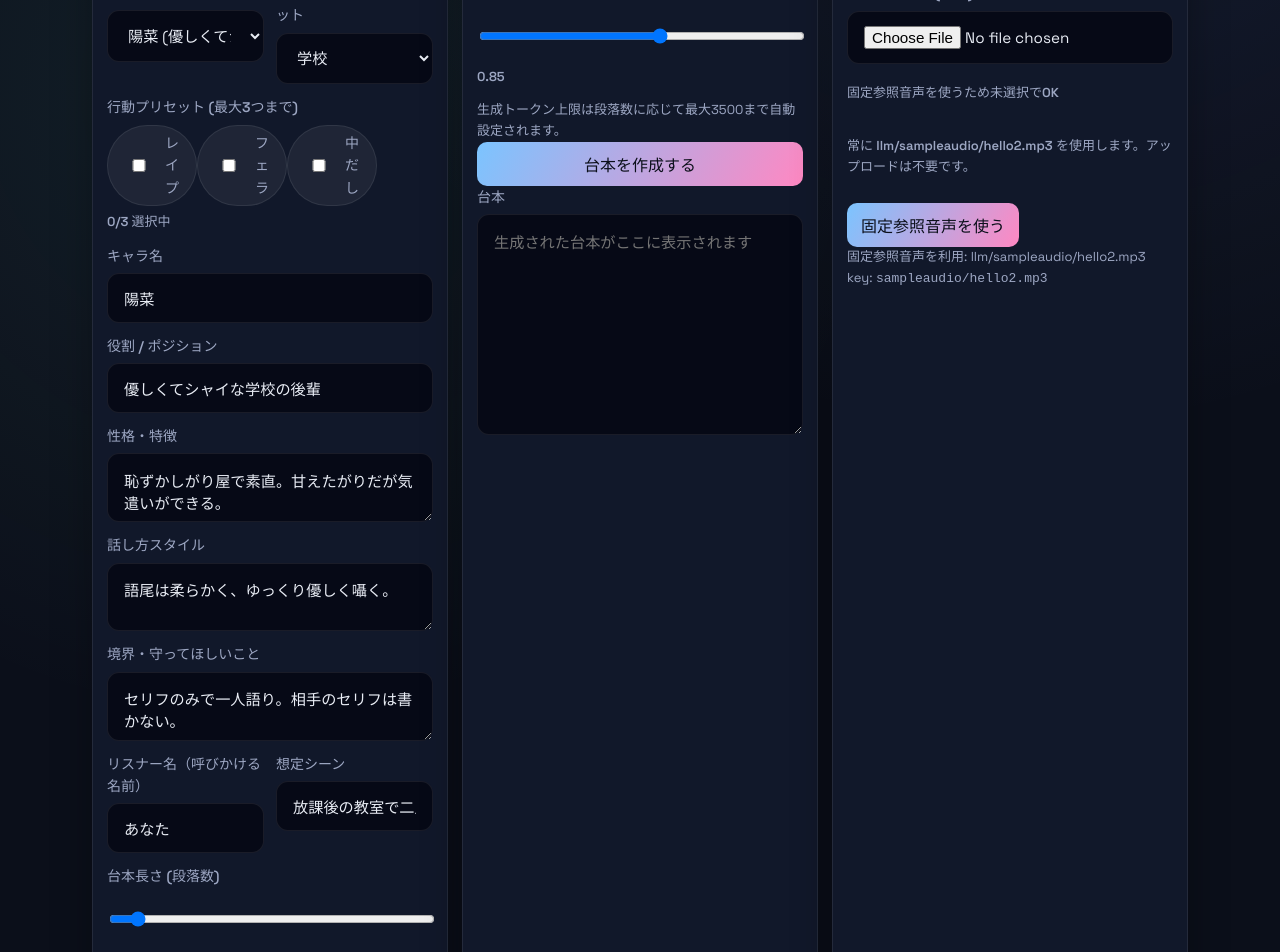
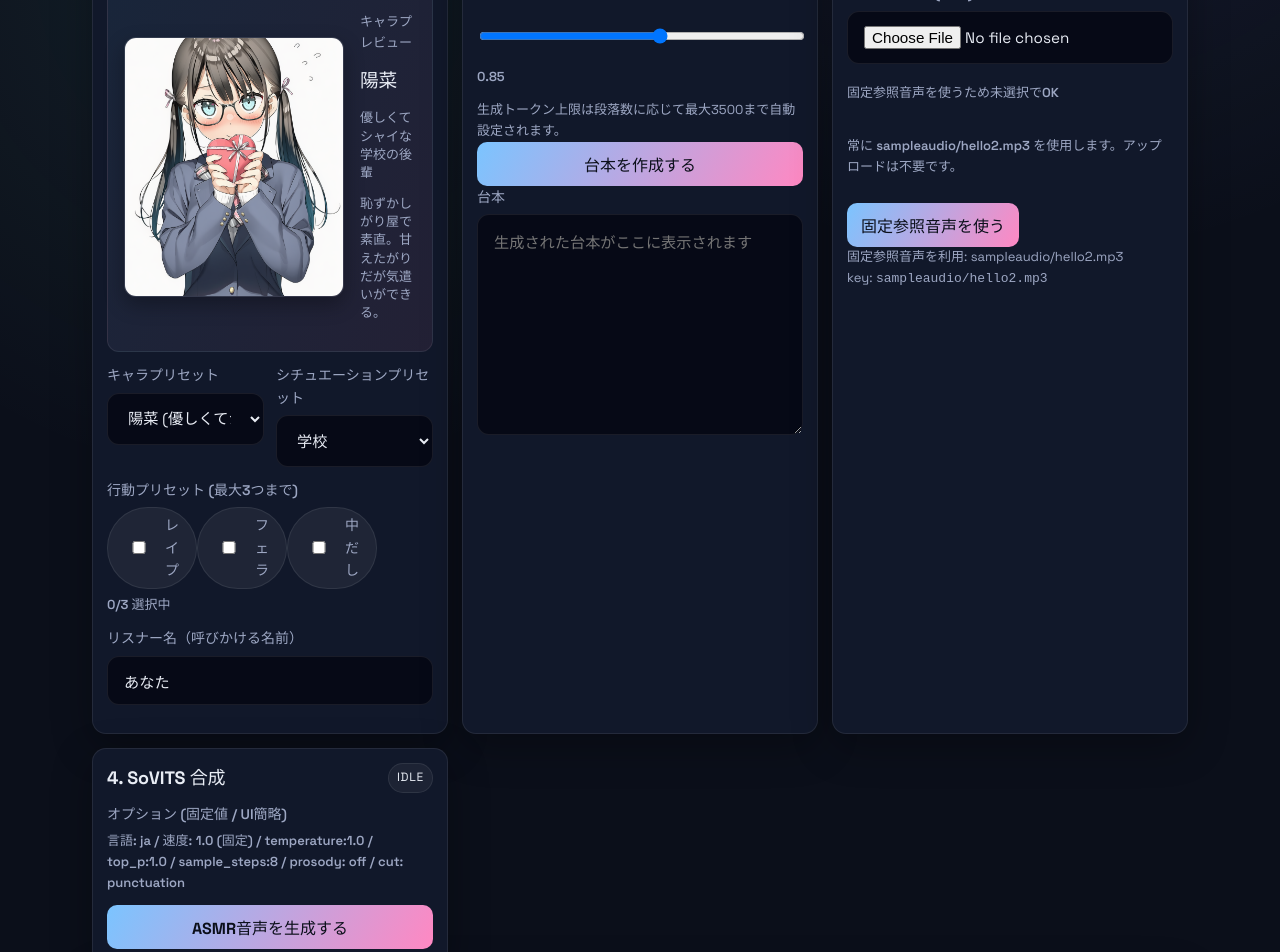
Before and after one commit to gdysaugs/LLMS, a React app in the folder frontend/: page /generate in a window 1280 px wide. Shown: the part 380-1332 px from the top of the page. Built offline with nearby package versions, Linux system fonts and the light colour scheme; the HTML template or start-up script is replaced by a standard one.

Commit message:
Add character preview and simplify generate UI

```diff
--- a/frontend/src/pages/Generate.tsx
+++ b/frontend/src/pages/Generate.tsx
@@ -1,5 +1,20 @@
 import { useEffect, useMemo, useState } from 'react'
 import './generate.css'
+
+type CharacterPreset = {
+  id: string
+  label: string
+  image: string
+  preset: {
+    name: string
+    role: string
+    traits: string
+    style: string
+    boundaries: string
+    listener: string
+    scenario: string
+  }
+}
 
 type TaskRecord = {
   status?: string
@@ -14,6 +29,7 @@ const formatLogTime = () => new Date().toLocaleTimeString(undefined, { hour12: f
 const wait = (ms: number) => new Promise((r) => setTimeout(r, ms))
 
 const defaultModelPath = '/opt/models/Berghof-NSFW-7B.i1-Q6_K.gguf'
+const defaultCharacterImage = '/media/character.png'
 
 export function Generate() {
   const API_GATEWAY_BASE = null
@@ -31,10 +47,11 @@ export function Generate() {
   }, [API_GATEWAY_BASE])
   const API_KEY = import.meta.env.VITE_API_KEY
 
-  const characterPresets = [
+  const characterPresets: CharacterPreset[] = [
     {
       id: 'hina',
       label: '陽菜 (優しくてシャイな後輩)',
+      image: '/media/hina.png',
       preset: {
         name: '陽菜',
         role: '優しくてシャイな学校の後輩',
@@ -48,6 +65,7 @@ export function Generate() {
     {
       id: 'rion',
       label: 'リオン (強気な同級生)',
+      image: '/media/rion.png',
       preset: {
         name: 'リオン',
         role: '強気で口調が荒い女同級生',
@@ -66,9 +84,9 @@ export function Generate() {
   ]
 
   const actionPresets = [
-    { id: 'hug', label: 'レイプ', hint: 'ユーザーに無理やり犯される' },
-    { id: 'cry', label: 'フェラ', hint: 'ユーザーをフェラする　じゅぽっ、じゅるるっじゅぽぽっ、ちゅぱっなどの擬音出す' },
-    { id: 'hand', label: '中だし', hint: 'ユーザーに中だしされる' },
+    { id: 'hug', label: 'レイプ', hint: 'リスナーに無理やり犯される' },
+    { id: 'cry', label: 'フェラ', hint: 'リスナーをフェラする　じゅぽっ、じゅるるっじゅぽぽっ、ちゅぱっなどの擬音出す' },
+    { id: 'hand', label: '中だし', hint: 'リスナーに中だしされる' },
   ]
 
   const [selectedCharacter, setSelectedCharacter] = useState(characterPresets[0].id)
@@ -76,20 +94,31 @@ export function Generate() {
   const [character, setCharacter] = useState({ ...characterPresets[0].preset, listener: 'あなた' })
   const [selectedScene, setSelectedScene] = useState(scenePresets[0].id)
   const [selectedActions, setSelectedActions] = useState<string[]>([])
-  const [paragraphs, setParagraphs] = useState(6)
-  const [scriptHint, setScriptHint] = useState('シーンと行動を選んでください')
+  const paragraphCount = 6
   const [scriptText, setScriptText] = useState('')
   const [llamaStatus, setLlamaStatus] = useState<'idle' | 'loading' | 'success' | 'error'>('idle')
   const [llamaTemp, setLlamaTemp] = useState(0.85)
 
-  const fixedAudioKey = 'sampleaudio/hello2.mp3'
-  const fixedAudioUrl: string | null = null
-  const fixedAudioLabel = 'llm/sampleaudio/hello2.mp3'
+  const fixedAudio = useMemo(() => {
+    if (selectedCharacter === 'rion') {
+      return {
+        key: 'sampleaudio/moushiwakegozaimasenn_02.wav',
+        url: null as string | null,
+        label: 'sampleaudio/moushiwakegozaimasenn_02.wav',
+      }
+    }
+    return {
+      key: 'sampleaudio/hello2.mp3',
+      url: null as string | null,
+      label: 'sampleaudio/hello2.mp3',
+    }
+  }, [selectedCharacter])
+
   const [audioFile, setAudioFile] = useState<File | null>(null)
   const [uploadStatus, setUploadStatus] = useState<'idle' | 'loading' | 'success' | 'error'>('success')
-  const [uploadMessage, setUploadMessage] = useState(`固定参照音声を利用: ${fixedAudioLabel}`)
-  const [uploadedKey, setUploadedKey] = useState<string | null>(fixedAudioKey)
-  const [uploadedPublicUrl, setUploadedPublicUrl] = useState<string | null>(fixedAudioUrl)
+  const [uploadMessage, setUploadMessage] = useState(`固定参照音声を利用: ${fixedAudio.label}`)
+  const [uploadedKey, setUploadedKey] = useState<string | null>(fixedAudio.key)
+  const [uploadedPublicUrl, setUploadedPublicUrl] = useState<string | null>(fixedAudio.url)
 
   const [sovitsStatus, setSovitsStatus] = useState<'idle' | 'loading' | 'success' | 'error'>('idle')
   const [sovitsMessage, setSovitsMessage] = useState('')
@@ -100,6 +129,11 @@ export function Generate() {
 
   const [logs, setLogs] = useState<string[]>([])
 
+  const selectedPreset = characterPresets.find((c) => c.id === selectedCharacter)
+  const characterImage = selectedPreset?.image ?? defaultCharacterImage
+  const characterRoleText = character.role || selectedPreset?.preset.role || ''
+  const characterTraitsText = character.traits || selectedPreset?.preset.traits || ''
+
   const appendLog = (message: string) =>
     setLogs((prev) => [...prev, `[${formatLogTime()}] ${message}`].slice(-200))
 
@@ -108,6 +142,14 @@ export function Generate() {
       if (resultObjectUrl) URL.revokeObjectURL(resultObjectUrl)
     }
   }, [resultObjectUrl])
+
+  useEffect(() => {
+    // キャラ変更時に参照音声を同期
+    setUploadStatus('success')
+    setUploadMessage(`固定参照音声を利用: ${fixedAudio.label}`)
+    setUploadedKey(fixedAudio.key)
+    setUploadedPublicUrl(fixedAudio.url)
+  }, [fixedAudio])
 
   const ensureApiKey = () => {
     if (!API_KEY) throw new Error('VITE_API_KEY が未設定です (X-Api-Key/Bearer 用)')
@@ -136,13 +178,11 @@ export function Generate() {
       `話し方: ${character.style}`,
       `守ること: ${character.boundaries}`,
       `シーン: ${sceneText}`,
-      `行動ヒント: ${actionText || scriptHint || '選択に合わせて臨機応変に'}`,
+      `行動ヒント: ${actionText || '選択に合わせて臨機応変に'}`,
       `必ずリスナーを「${listenerName}」と名前で呼びかける。相手のセリフやラベル、記号、括弧は書かない。説明文やナレーションも書かない。セリフのみで500文字以上。`,
     ]
     return lines.join('\n')
   }
-
-  const promptPreview = buildUserInput()
 
   const applyCharacter = (id: string) => {
     const found = characterPresets.find((c) => c.id === id)
@@ -191,7 +231,7 @@ export function Generate() {
 
     const userInput = buildUserInput()
     const prompt = ''
-    const maxTokens = Math.min(3500, Math.max(800, paragraphs * 320))
+    const maxTokens = Math.min(3500, Math.max(800, paragraphCount * 320))
     const llamaBases = makeBases(API_GATEWAY_BASE ?? API_BASE)
     const body = {
       input: {
@@ -287,8 +327,8 @@ export function Generate() {
   }
 
   const ensureUploaded = async () => {
-    const key = uploadedKey ?? fixedAudioKey
-    const public_url = uploadedPublicUrl ?? fixedAudioUrl
+    const key = uploadedKey ?? fixedAudio.key
+    const public_url = uploadedPublicUrl ?? fixedAudio.url
     setUploadedKey(key)
     setUploadedPublicUrl(public_url ?? null)
     return { key, public_url }
@@ -296,7 +336,7 @@ export function Generate() {
 
   const handleUpload = async () => {
     setUploadStatus('success')
-    setUploadMessage(`固定参照音声を利用: ${fixedAudioLabel}`)
+    setUploadMessage(`固定参照音声を利用: ${fixedAudio.label}`)
     appendLog('R2: 固定参照音声を使用（アップロード不要）')
   }
 
@@ -456,6 +496,17 @@ export function Generate() {
             <h2>1. キャラクター設定</h2>
             <span className="muted">システムプロンプトに反映</span>
           </div>
+          <div className="character-preview">
+            <div className="character-portrait">
+              <img src={characterImage} alt={`${(character.name || selectedPreset?.preset.name || 'キャラクター')}のプレビュー`} />
+            </div>
+            <div className="character-meta">
+              <p className="muted">キャラプレビュー</p>
+              <h3>{character.name || selectedPreset?.preset.name || 'キャラクター'}</h3>
+              {characterRoleText && <p className="muted small">{characterRoleText}</p>}
+              {characterTraitsText && <p className="muted small">{characterTraitsText}</p>}
+            </div>
+          </div>
           <div className="field inline">
             <div className="inline-field">
               <span>キャラプリセット</span>
@@ -495,47 +546,6 @@ export function Generate() {
             <div className="muted">{selectedActions.length}/3 選択中</div>
           </div>
           <label className="field">
-            <span>キャラ名</span>
-            <input
-              value={character.name}
-              onChange={(e) => setCharacter({ ...character, name: e.target.value })}
-              placeholder="例: 陽菜"
-            />
-          </label>
-          <label className="field">
-            <span>役割 / ポジション</span>
-            <input
-              value={character.role}
-              onChange={(e) => setCharacter({ ...character, role: e.target.value })}
-              placeholder="例: 優しく寄り添う幼なじみ"
-            />
-          </label>
-          <label className="field">
-            <span>性格・特徴</span>
-            <textarea
-              value={character.traits}
-              onChange={(e) => setCharacter({ ...character, traits: e.target.value })}
-              rows={2}
-            />
-          </label>
-          <label className="field">
-            <span>話し方スタイル</span>
-            <textarea
-              value={character.style}
-              onChange={(e) => setCharacter({ ...character, style: e.target.value })}
-              rows={2}
-            />
-          </label>
-          <label className="field">
-            <span>境界・守ってほしいこと</span>
-            <textarea
-              value={character.boundaries}
-              onChange={(e) => setCharacter({ ...character, boundaries: e.target.value })}
-              rows={2}
-            />
-          </label>
-          <div className="field inline">
-            <div className="inline-field">
             <span>リスナー名（呼びかける名前）</span>
             <input
               value={listenerName}
@@ -545,40 +555,7 @@ export function Generate() {
               }}
               placeholder="例: あなた / たくみ"
             />
-            </div>
-            <div className="inline-field">
-              <span>想定シーン</span>
-              <input
-                value={character.scenario}
-                onChange={(e) => setCharacter({ ...character, scenario: e.target.value })}
-                placeholder="例: 就寝前の囁き"
-              />
-            </div>
-          </div>
-          <div className="field">
-            <span>台本長さ (段落数)</span>
-            <input
-              type="range"
-              min={3}
-              max={200}
-              value={paragraphs}
-              onChange={(e) => setParagraphs(Number(e.target.value))}
-            />
-            <div className="muted">{paragraphs} 段落くらい（最大200段落）</div>
-          </div>
-          <label className="field">
-            <span>台本の目的・追加指示</span>
-            <textarea
-              value={scriptHint}
-              onChange={(e) => setScriptHint(e.target.value)}
-              rows={2}
-              placeholder="例: 甘やかし系で寝かしつける"
-            />
           </label>
-          <div className="field">
-            <span>送信されるプロンプト (user_input)</span>
-            <textarea value={promptPreview} readOnly rows={8} />
-          </div>
         </section>
 
         <section className="card">
@@ -626,7 +603,7 @@ export function Generate() {
               onChange={(e) => setAudioFile(e.target.files?.[0] ?? null)}
             />
             <p className="muted">{audioFile ? audioFile.name : '固定参照音声を使うため未選択でOK'}</p>
-            <p className="muted">常に {fixedAudioLabel} を使用します。アップロードは不要です。</p>
+            <p className="muted">常に {fixedAudio.label} を使用します。アップロードは不要です。</p>
           </label>
           <button type="button" onClick={handleUpload} disabled={uploadStatus === 'loading'}>
             {uploadStatus === 'loading' ? '準備中...' : '固定参照音声を使う'}
--- a/frontend/src/pages/generate.css
+++ b/frontend/src/pages/generate.css
@@ -82,6 +82,45 @@
   border-radius: 14px;
   padding: 14px 14px 16px;
   box-shadow: 0 12px 40px rgba(0, 0, 0, 0.3);
+}
+
+.character-preview {
+  display: grid;
+  grid-template-columns: 220px 1fr;
+  gap: 16px;
+  align-items: center;
+  padding: 16px;
+  margin-bottom: 12px;
+  border-radius: 12px;
+  border: 1px solid var(--border);
+  background: linear-gradient(120deg, rgba(123, 196, 255, 0.08), rgba(255, 136, 194, 0.08));
+}
+
+.character-portrait {
+  width: 100%;
+  aspect-ratio: 4 / 5;
+  max-height: 260px;
+  border-radius: 12px;
+  overflow: hidden;
+  background: rgba(255, 255, 255, 0.03);
+  border: 1px solid var(--border);
+  box-shadow: 0 8px 20px rgba(0, 0, 0, 0.3);
+}
+
+.character-portrait img {
+  width: 100%;
+  height: 100%;
+  object-fit: cover;
+  display: block;
+}
+
+.character-meta h3 {
+  margin: 0 0 4px;
+}
+
+.character-meta .small {
+  font-size: 13px;
+  line-height: 1.4;
 }
 
 .card-header {
@@ -228,4 +267,10 @@ button.primary {
   .field.inline {
     flex-direction: column;
   }
+
+  .character-preview {
+    grid-template-columns: 150px 1fr;
+    gap: 12px;
+    padding: 12px;
+  }
 }
```
Also changed, not shown: frontend/public/media/hina.png (added), frontend/public/media/rion.png (added). Lines whose indentation alone changed are shown as unchanged.
